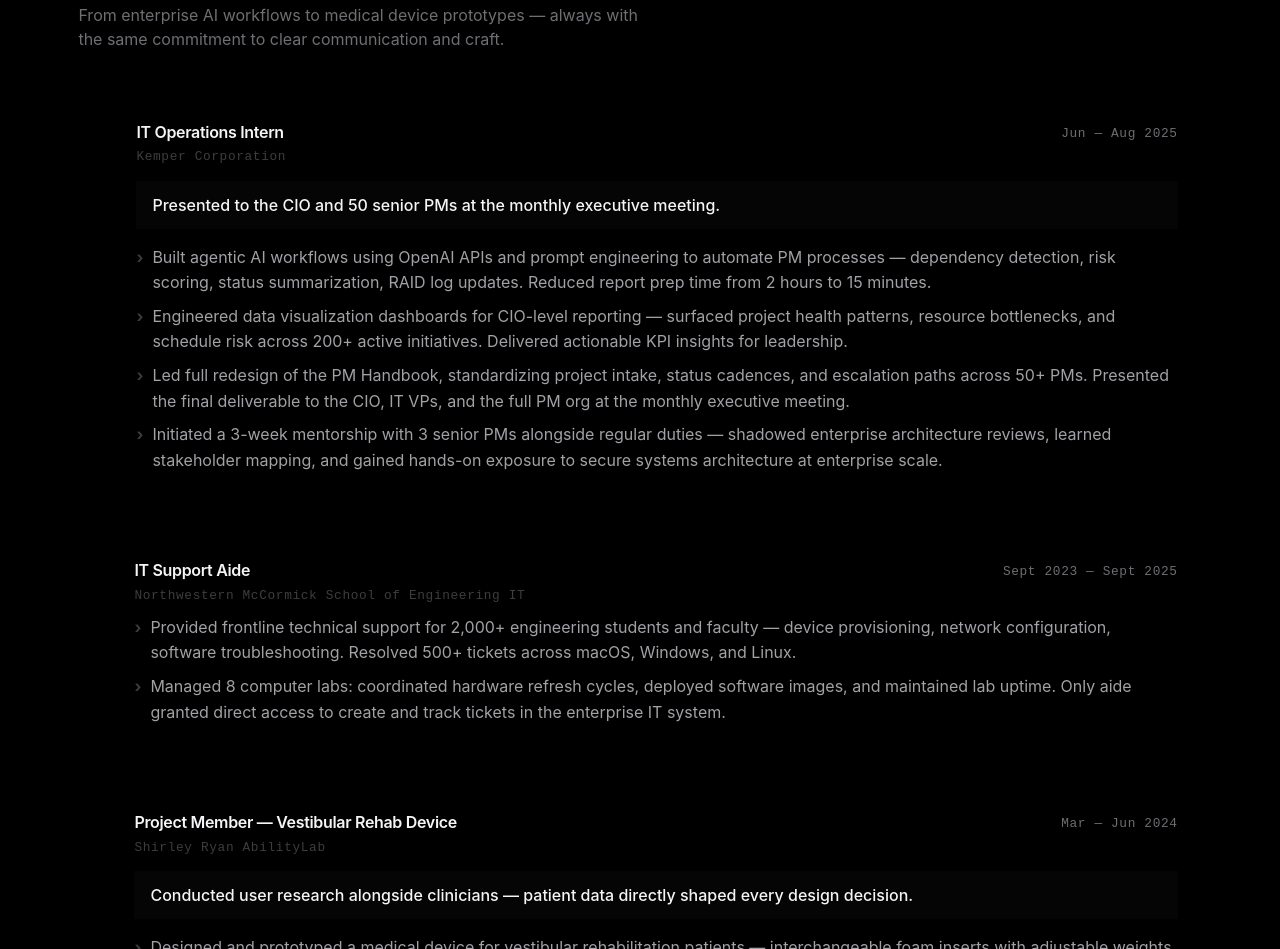
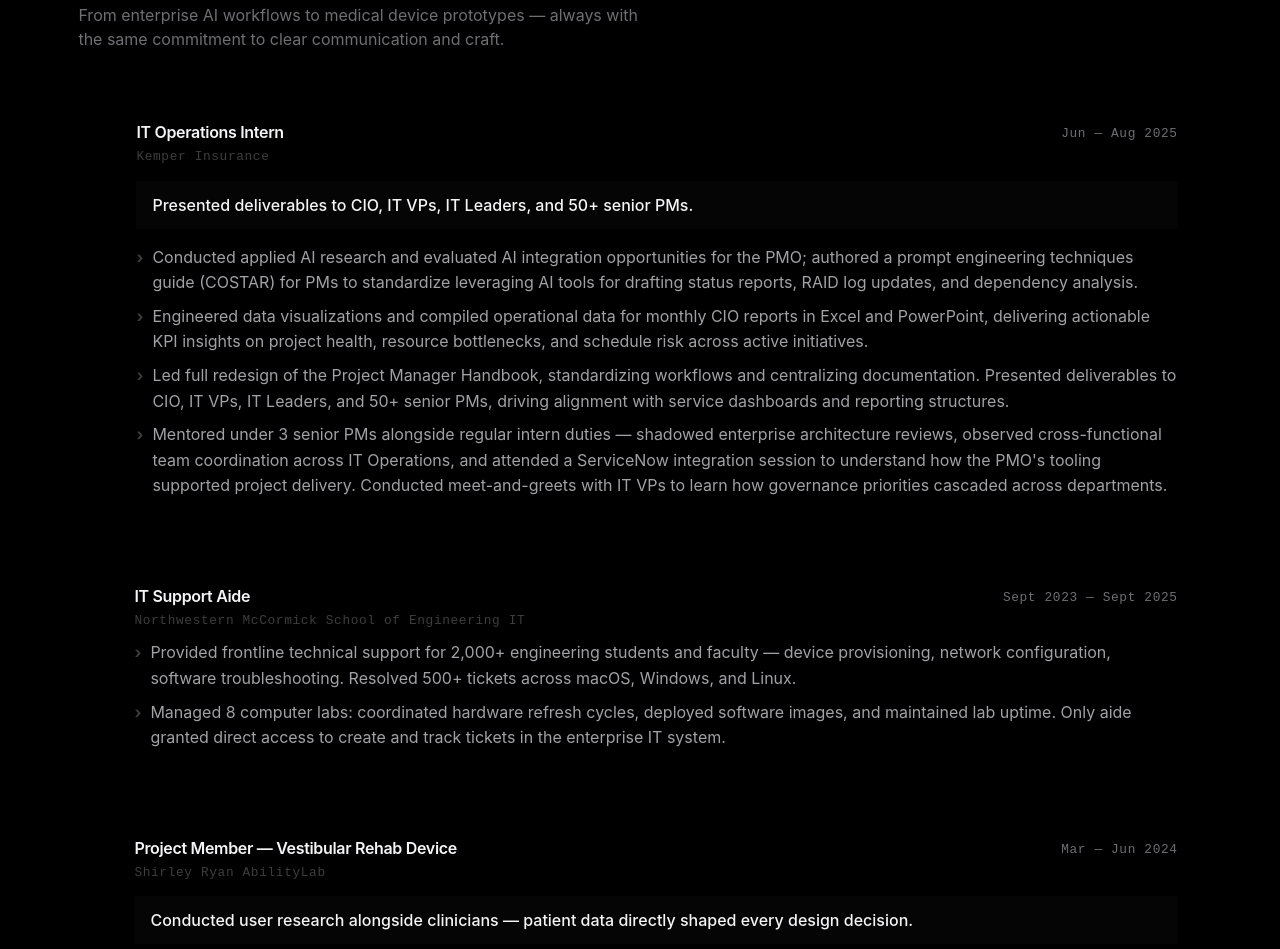
Before and after one commit to daniilguchua/daniilgportfolio, an Astro site: page /daniilgportfolio/ in a window 1280 px wide. Shown: the part 5998-6947 px from the top of the page. Built offline with nearby package versions, Linux system fonts and the light colour scheme; Astro itself is replaced by a stand-in of ours.

Commit message:
Update experience details t

```diff
--- a/src/components/Experience.astro
+++ b/src/components/Experience.astro
@@ -2,15 +2,15 @@
 const experiences = [
   {
     title: 'IT Operations Intern',
-    org: 'Kemper Corporation',
+    org: 'Kemper Insurance',
     period: 'Jun — Aug 2025',
     highlight: true,
-    pullQuote: 'Presented to the CIO and 50 senior PMs at the monthly executive meeting.',
+    pullQuote: 'Presented deliverables to CIO, IT VPs, IT Leaders, and 50+ senior PMs.',
     bullets: [
-      'Built agentic AI workflows using OpenAI APIs and prompt engineering to automate PM processes — dependency detection, risk scoring, status summarization, RAID log updates. Reduced report prep time from 2 hours to 15 minutes.',
-      'Engineered data visualization dashboards for CIO-level reporting — surfaced project health patterns, resource bottlenecks, and schedule risk across 200+ active initiatives. Delivered actionable KPI insights for leadership.',
-      'Led full redesign of the PM Handbook, standardizing project intake, status cadences, and escalation paths across 50+ PMs. Presented the final deliverable to the CIO, IT VPs, and the full PM org at the monthly executive meeting.',
-      'Initiated a 3-week mentorship with 3 senior PMs alongside regular duties — shadowed enterprise architecture reviews, learned stakeholder mapping, and gained hands-on exposure to secure systems architecture at enterprise scale.',
+      'Conducted applied AI research and evaluated AI integration opportunities for the PMO; authored a prompt engineering techniques guide (COSTAR) for PMs to standardize leveraging AI tools for drafting status reports, RAID log updates, and dependency analysis.',
+      'Engineered data visualizations and compiled operational data for monthly CIO reports in Excel and PowerPoint, delivering actionable KPI insights on project health, resource bottlenecks, and schedule risk across active initiatives.',
+      'Led full redesign of the Project Manager Handbook, standardizing workflows and centralizing documentation. Presented deliverables to CIO, IT VPs, IT Leaders, and 50+ senior PMs, driving alignment with service dashboards and reporting structures.',
+      'Mentored under 3 senior PMs alongside regular intern duties — shadowed enterprise architecture reviews, observed cross-functional team coordination across IT Operations, and attended a ServiceNow integration session to understand how the PMO\'s tooling supported project delivery. Conducted meet-and-greets with IT VPs to learn how governance priorities cascaded across departments.',
     ],
   },
   {
```
